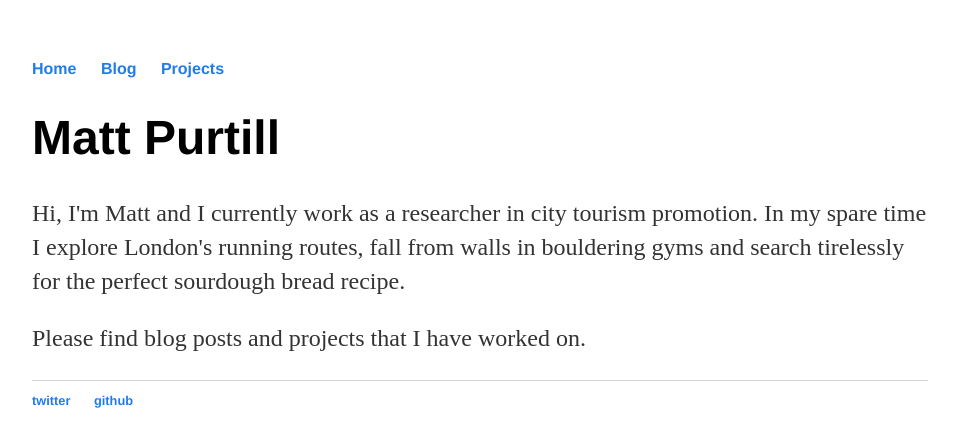
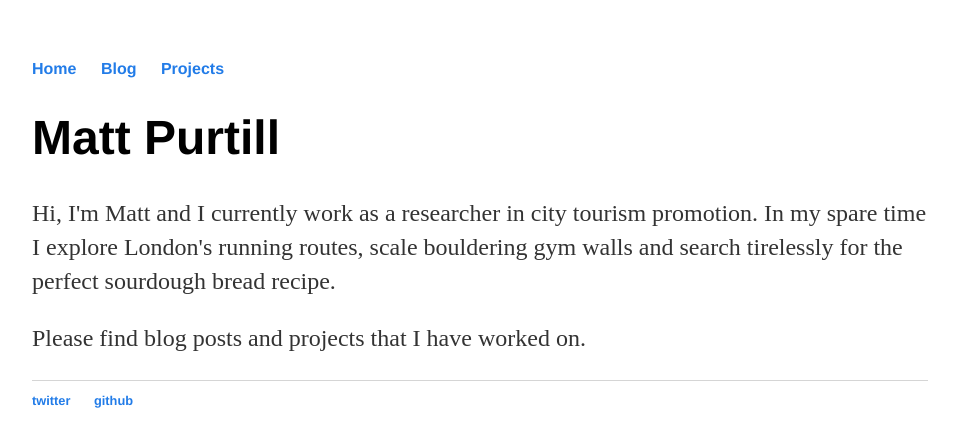
Before and after one commit to purtill/purtill.github.io, a Jekyll site: the page built from index.html, in a window 1280 px wide. Shown: the top 447 px of the page, without its empty margins (160-1117 px from the left). Built offline with Jekyll 4.4.1, drawn with Linux system fonts in a browser that asks for light colours.

Commit message:
Update index.html

```diff
--- a/index.html
+++ b/index.html
@@ -5,6 +5,6 @@ title: Matt Purtill
 <div class="blurb">
 	<h1>Matt Purtill</h1>
 	<p>Hi, I'm Matt and I currently work as a researcher in city tourism promotion. In my spare time I explore London's running routes,
-	fall from walls in bouldering gyms and search tirelessly for the perfect sourdough bread recipe.</p>
+	scale bouldering gym walls and search tirelessly for the perfect sourdough bread recipe.</p>
 	<p>Please find blog posts and projects that I have worked on.</p>
 </div><!-- /.blurb -->
```
